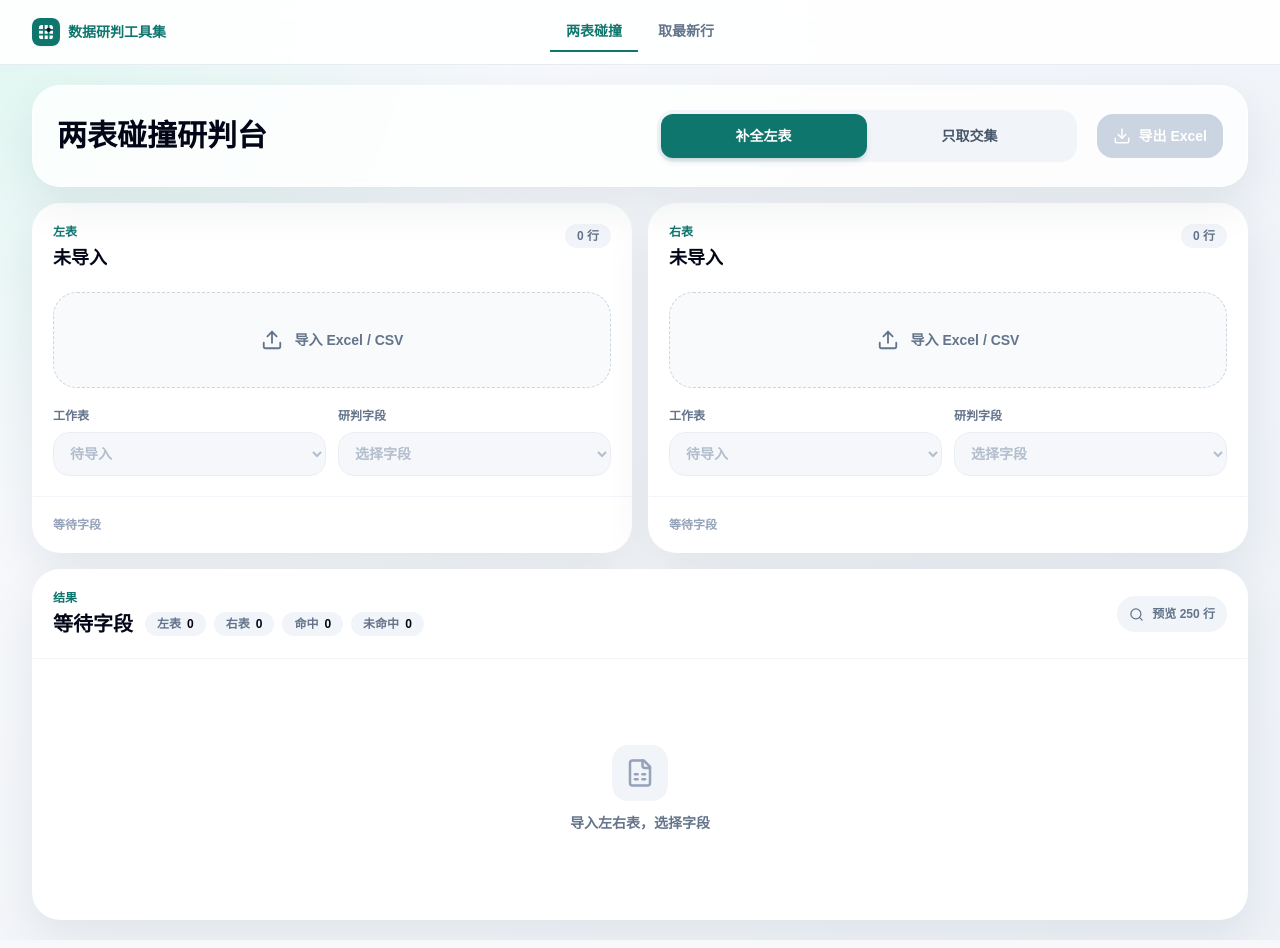
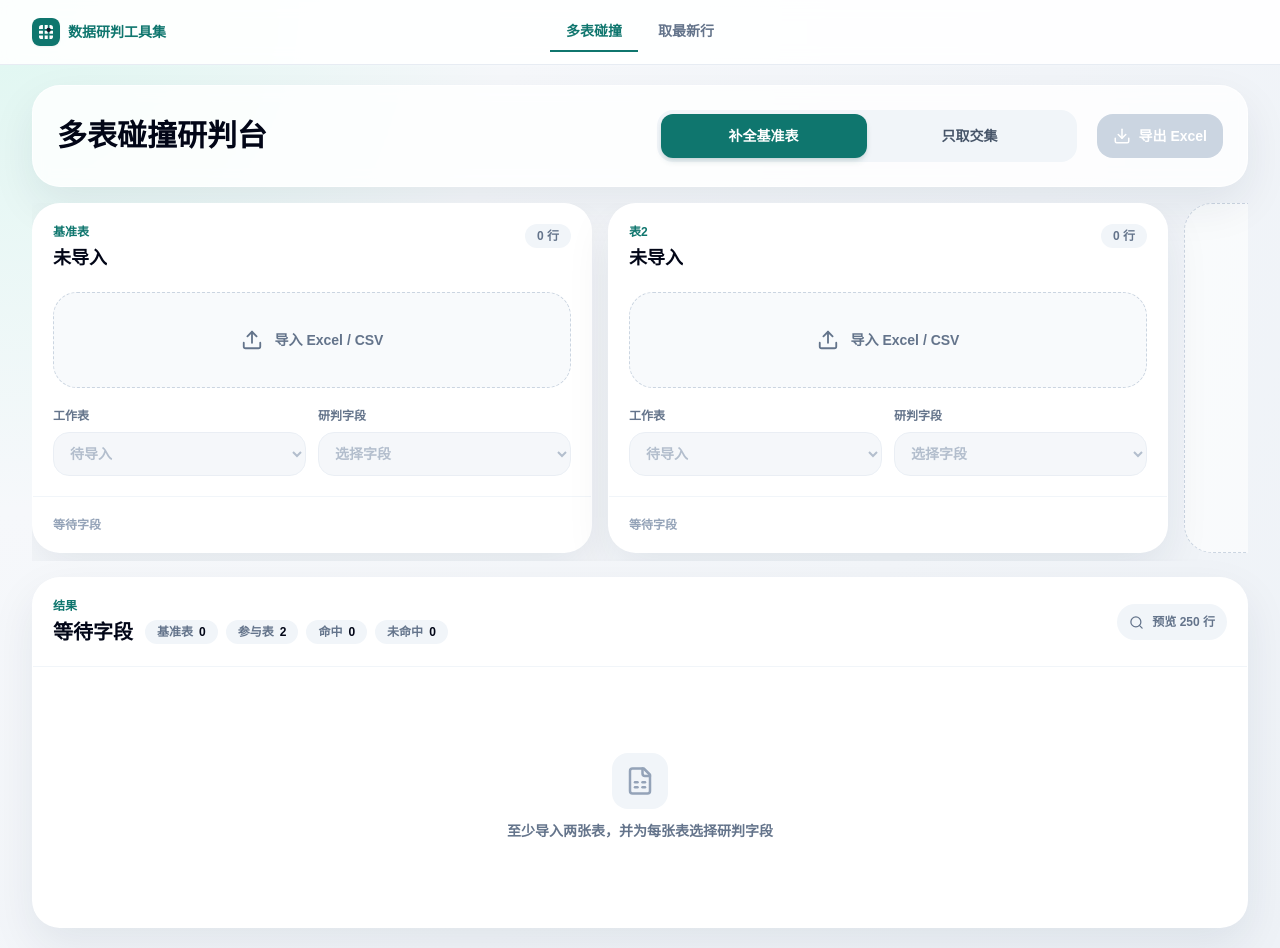
Before and after one commit to chkfail/data-analysis-workbench, a Next.js app: page / in a window 1280 px wide. Built offline with nearby package versions, Linux system fonts and the light colour scheme.

Commit message:
Support multi-table collision tools

```diff
--- a/app/config/tools.ts
+++ b/app/config/tools.ts
@@ -10,9 +10,9 @@ export const TOOL_DEFINITIONS: Record<
   }
 > = {
   collision: {
-    title: "两表碰撞",
-    heading: "两表碰撞研判台",
-    exportFile: "两表碰撞结果.xlsx",
+    title: "多表碰撞",
+    heading: "多表碰撞研判台",
+    exportFile: "多表碰撞结果.xlsx",
     exportSheet: "碰撞结果"
   },
   latest: {
--- a/app/layout.tsx
+++ b/app/layout.tsx
@@ -3,7 +3,7 @@ import "./globals.css";
 
 export const metadata: Metadata = {
   title: "数据研判工具集",
-  description: "面向数据研判工作的两表碰撞与字段比对工具",
+  description: "面向数据研判工作的多表碰撞与字段比对工具",
   icons: {
     icon: "/icon.svg",
     shortcut: "/icon.svg",
--- a/app/lib/collision.ts
+++ b/app/lib/collision.ts
@@ -1,77 +1,69 @@
-import type { DataRow, JoinedRow, MatchMode } from "@/app/types";
+import type { CollisionTableRuntime, DataRow, JoinedRow, MatchMode } from "@/app/types";
 import { formatValue, normalizeKey } from "@/app/lib/workbook";
 
 export function stripCollisionExportPrefix(column: string) {
-  return column.replace(/^(左表|右表)\./, "");
+  return column.replace(/^(左表|右表|基准表|表\d+)\./, "");
 }
 
-export function buildCollisionResult({
-  matchMode,
-  leftRows,
-  rightRows,
-  leftColumns,
-  rightColumns,
-  leftField,
-  rightField
-}: {
-  matchMode: MatchMode;
-  leftRows: DataRow[];
-  rightRows: DataRow[];
-  leftColumns: string[];
-  rightColumns: string[];
-  leftField: string;
-  rightField: string;
-}) {
-  if (!leftField || !rightField || leftRows.length === 0 || rightRows.length === 0) {
+export function buildCollisionResult({ matchMode, tables }: { matchMode: MatchMode; tables: CollisionTableRuntime[] }) {
+  if (tables.length < 2 || tables.some((table) => !table.field || table.rows.length === 0)) {
     return { rows: [] as JoinedRow[], columns: [] as string[], matched: 0, leftOnly: 0 };
   }
 
-  const rightIndex = rightRows.reduce<Map<string, DataRow[]>>((index, row) => {
-    const key = normalizeKey(row[rightField]);
+  const [baseTable, ...joinTables] = tables;
+  const columns = ["状态", ...tables.flatMap((table) => table.columns.map((column) => `${table.title}.${column}`))];
+  const indexes = joinTables.map((table) => buildIndex(table.rows, table.field));
+  let matched = 0;
+  let leftOnly = 0;
+
+  const rows = baseTable.rows.flatMap<JoinedRow>((baseRow, baseIndex) => {
+    const key = normalizeKey(baseRow[baseTable.field]);
+    const matchGroups = indexes.map((index) => (key ? index.get(key) ?? [] : []));
+    const fullyMatched = matchGroups.every((group) => group.length > 0);
+
+    if (!fullyMatched) {
+      if (matchMode === "collision") return [];
+      leftOnly += 1;
+    }
+
+    const normalizedGroups = matchGroups.map((group) => (group.length > 0 ? group : [null]));
+    const combinations = cartesianProduct(normalizedGroups);
+    matched += combinations.filter((combination) => combination.every(Boolean)).length;
+
+    return combinations.map((combination, combinationIndex) => {
+      const rowsByTable = [baseRow, ...combination];
+      return {
+        id: `${baseIndex}-${combinationIndex}`,
+        status: fullyMatched ? "matched" : "left-only",
+        data: {
+          状态: fullyMatched ? "命中" : "未命中",
+          ...Object.fromEntries(
+            tables.flatMap((table, tableIndex) =>
+              table.columns.map((column) => [`${table.title}.${column}`, rowsByTable[tableIndex] ? formatValue(rowsByTable[tableIndex]?.[column]) : ""])
+            )
+          )
+        }
+      };
+    });
+  });
+
+  return { rows, columns, matched, leftOnly };
+}
+
+function buildIndex(rows: DataRow[], field: string) {
+  return rows.reduce<Map<string, DataRow[]>>((index, row) => {
+    const key = normalizeKey(row[field]);
     if (!key) return index;
     const bucket = index.get(key) ?? [];
     bucket.push(row);
     index.set(key, bucket);
     return index;
   }, new Map());
+}
 
-  const leftPrefixed = leftColumns.map((column) => `左表.${column}`);
-  const rightPrefixed = rightColumns.map((column) => `右表.${column}`);
-  const columns = ["状态", ...leftPrefixed, ...rightPrefixed];
-  let matched = 0;
-  let leftOnly = 0;
-
-  const rows = leftRows.flatMap<JoinedRow>((leftRow, leftIndex) => {
-    const key = normalizeKey(leftRow[leftField]);
-    const matches = key ? rightIndex.get(key) ?? [] : [];
-
-    if (matches.length === 0) {
-      if (matchMode === "collision") return [];
-      leftOnly += 1;
-      return [
-        {
-          id: `${leftIndex}-empty`,
-          status: "left-only",
-          data: {
-            状态: "未命中",
-            ...Object.fromEntries(leftColumns.map((column) => [`左表.${column}`, formatValue(leftRow[column])])),
-            ...Object.fromEntries(rightColumns.map((column) => [`右表.${column}`, ""]))
-          }
-        }
-      ];
-    }
-
-    matched += matches.length;
-    return matches.map((rightRow, matchIndex) => ({
-      id: `${leftIndex}-${matchIndex}`,
-      status: "matched" as const,
-      data: {
-        状态: "命中",
-        ...Object.fromEntries(leftColumns.map((column) => [`左表.${column}`, formatValue(leftRow[column])])),
-        ...Object.fromEntries(rightColumns.map((column) => [`右表.${column}`, formatValue(rightRow[column])]))
-      }
-    }));
-  });
-
-  return { rows, columns, matched, leftOnly };
+function cartesianProduct(groups: Array<Array<DataRow | null>>) {
+  return groups.reduce<Array<Array<DataRow | null>>>(
+    (acc, group) => acc.flatMap((prefix) => group.map((item) => [...prefix, item])),
+    [[]]
+  );
 }
--- a/app/modules/collision/CollisionModule.tsx
+++ b/app/modules/collision/CollisionModule.tsx
@@ -1,70 +1,82 @@
-import type { JoinedRow, MatchMode, TableSlot, WorkbookState } from "@/app/types";
+import { Plus, X } from "lucide-react";
+import type { CollisionTableRuntime, JoinedRow, MatchMode, TableSlot } from "@/app/types";
 import { FieldSelect } from "@/app/components/FieldSelect";
 import { ResultPanel, MAX_PREVIEW_ROWS } from "@/app/components/ResultPanel";
 import { StatusBadge } from "@/app/components/StatusBadge";
 import { TableCard } from "@/app/components/TableCard";
 
 export function CollisionModule({
-  leftBook,
-  rightBook,
-  leftColumns,
-  rightColumns,
-  leftRowsCount,
-  rightRowsCount,
-  leftField,
-  rightField,
+  tables,
   loadingSlot,
   result,
   matchMode,
   onFile,
   onSheet,
-  onLeftField,
-  onRightField
+  onField,
+  onAddTable,
+  onRemoveTable
 }: {
-  leftBook: WorkbookState | null;
-  rightBook: WorkbookState | null;
-  leftColumns: string[];
-  rightColumns: string[];
-  leftRowsCount: number;
-  rightRowsCount: number;
-  leftField: string;
-  rightField: string;
+  tables: CollisionTableRuntime[];
   loadingSlot: TableSlot | null;
   result: { rows: JoinedRow[]; columns: string[]; matched: number; leftOnly: number };
   matchMode: MatchMode;
   onFile: (slot: TableSlot, file?: File) => void;
   onSheet: (slot: TableSlot, sheet: string) => void;
-  onLeftField: (field: string) => void;
-  onRightField: (field: string) => void;
+  onField: (slot: TableSlot, field: string) => void;
+  onAddTable: () => void;
+  onRemoveTable: (slot: TableSlot) => void;
 }) {
-  const canJoin = Boolean(leftBook && rightBook && leftField && rightField);
+  const canJoin = tables.length >= 2 && tables.every((table) => table.workbook && table.field);
+  const baseCount = tables[0]?.rows.length ?? 0;
 
   return (
     <>
-      <section className="grid gap-4 lg:grid-cols-2">
-        <TableCard
-          slot="left"
-          title="左表"
-          workbook={leftBook}
-          columns={leftColumns}
-          loading={loadingSlot === "left"}
-          controlGridClass="sm:grid-cols-2"
-          onFile={onFile}
-          onSheet={onSheet}
-          controls={<FieldSelect label="研判字段" disabled={leftColumns.length === 0} value={leftField} onChange={onLeftField} placeholder="选择字段" options={leftColumns} />}
-        />
+      <section className="flex gap-4 overflow-x-auto pb-2 [scrollbar-gutter:stable]">
+        {tables.map((table, index) => (
+          <div key={table.id} className="relative w-[560px] max-w-[calc(100vw-2rem)] shrink-0">
+            {index >= 2 ? (
+              <button
+                className="absolute right-4 top-4 z-10 grid h-8 w-8 place-items-center rounded-full bg-slate-100 text-slate-500 transition hover:bg-rose-50 hover:text-rose-600"
+                type="button"
+                onClick={() => onRemoveTable(table.id)}
+                title="移除此表"
+              >
+                <X size={15} />
+              </button>
+            ) : null}
+            <TableCard
+              slot={table.id}
+              title={table.title}
+              workbook={table.workbook}
+              columns={table.columns}
+              loading={loadingSlot === table.id}
+              controlGridClass="sm:grid-cols-2"
+              onFile={onFile}
+              onSheet={onSheet}
+              controls={
+                <FieldSelect
+                  label="研判字段"
+                  disabled={table.columns.length === 0}
+                  value={table.field}
+                  onChange={(field) => onField(table.id, field)}
+                  placeholder="选择字段"
+                  options={table.columns}
+                />
+              }
+            />
+          </div>
+        ))}
 
-        <TableCard
-          slot="right"
-          title="右表"
-          workbook={rightBook}
-          columns={rightColumns}
-          loading={loadingSlot === "right"}
-          controlGridClass="sm:grid-cols-2"
-          onFile={onFile}
-          onSheet={onSheet}
-          controls={<FieldSelect label="研判字段" disabled={rightColumns.length === 0} value={rightField} onChange={onRightField} placeholder="选择字段" options={rightColumns} />}
-        />
+        <button
+          className="grid min-h-[260px] w-[560px] max-w-[calc(100vw-2rem)] shrink-0 place-items-center rounded-[28px] border border-dashed border-slate-300 bg-white/60 text-slate-500 transition hover:border-field hover:bg-teal-50 hover:text-field"
+          type="button"
+          onClick={onAddTable}
+        >
+          <span className="inline-flex items-center gap-2 text-sm font-black">
+            <Plus size={20} />
+            添加表
+          </span>
+        </button>
       </section>
 
       <ResultPanel
@@ -72,10 +84,10 @@ export function CollisionModule({
         rows={result.rows}
         columns={result.columns}
         previewRows={result.rows.slice(0, MAX_PREVIEW_ROWS)}
-        emptyText={canJoin ? "当前字段没有结果" : "导入左右表，选择字段"}
+        emptyText={canJoin ? "当前字段没有结果" : "至少导入两张表，并为每张表选择研判字段"}
         metrics={[
-          ["左表", leftRowsCount],
-          ["右表", rightRowsCount],
+          ["基准表", baseCount],
+          ["参与表", tables.length],
           ["命中", result.matched],
           ["未命中", matchMode === "complete" ? result.leftOnly : 0]
         ]}
--- a/app/page.tsx
+++ b/app/page.tsx
@@ -1,8 +1,8 @@
 "use client";
 
 import { useMemo, useState } from "react";
-import { AlertCircle, Download, FileSpreadsheet, X } from "lucide-react";
-import type { MatchMode, TableSlot, ToolMode, WorkbookState } from "@/app/types";
+import { AlertCircle, Download, X } from "lucide-react";
+import type { CollisionTableState, MatchMode, TableSlot, ToolMode, WorkbookState } from "@/app/types";
 import { TOOL_DEFINITIONS } from "@/app/config/tools";
 import { AppHeader } from "@/app/components/AppHeader";
 import { ModeButton } from "@/app/components/ModeButton";
@@ -12,38 +12,43 @@ import { buildCollisionResult, stripCollisionExportPrefix } from "@/app/lib/coll
 import { buildLatestResult } from "@/app/lib/latest";
 import { downloadExcel, getColumns, parseWorkbook } from "@/app/lib/workbook";
 
+const initialCollisionTables: CollisionTableState[] = [
+  { id: "collision-1", title: "基准表", workbook: null, field: "" },
+  { id: "collision-2", title: "表2", workbook: null, field: "" }
+];
+
 export default function Home() {
   const [toolMode, setToolMode] = useState<ToolMode>("collision");
   const [matchMode, setMatchMode] = useState<MatchMode>("complete");
-  const [leftBook, setLeftBook] = useState<WorkbookState | null>(null);
-  const [rightBook, setRightBook] = useState<WorkbookState | null>(null);
+  const [collisionTables, setCollisionTables] = useState<CollisionTableState[]>(initialCollisionTables);
   const [latestBook, setLatestBook] = useState<WorkbookState | null>(null);
-  const [leftField, setLeftField] = useState("");
-  const [rightField, setRightField] = useState("");
   const [latestBaseField, setLatestBaseField] = useState("");
   const [latestTimeField, setLatestTimeField] = useState("");
   const [loadingSlot, setLoadingSlot] = useState<TableSlot | null>(null);
   const [error, setError] = useState("");
 
-  const leftRows = leftBook?.sheets[leftBook.activeSheet] ?? [];
-  const rightRows = rightBook?.sheets[rightBook.activeSheet] ?? [];
   const latestRows = latestBook?.sheets[latestBook.activeSheet] ?? [];
-  const leftColumns = useMemo(() => getColumns(leftRows), [leftRows]);
-  const rightColumns = useMemo(() => getColumns(rightRows), [rightRows]);
   const latestColumns = useMemo(() => getColumns(latestRows), [latestRows]);
+  const collisionRuntimeTables = useMemo(
+    () =>
+      collisionTables.map((table) => {
+        const rows = table.workbook?.sheets[table.workbook.activeSheet] ?? [];
+        return {
+          ...table,
+          rows,
+          columns: getColumns(rows)
+        };
+      }),
+    [collisionTables]
+  );
 
   const collisionResult = useMemo(
     () =>
       buildCollisionResult({
         matchMode,
-        leftRows,
-        rightRows,
-        leftColumns,
-        rightColumns,
-        leftField,
-        rightField
+        tables: collisionRuntimeTables
       }),
-    [matchMode, leftColumns, leftField, leftRows, rightColumns, rightField, rightRows]
+    [matchMode, collisionRuntimeTables]
   );
 
   const latestResult = useMemo(
@@ -70,16 +75,12 @@ export default function Home() {
     try {
       const workbook = await parseWorkbook(file);
 
-      if (slot === "left") {
-        setLeftBook(workbook);
-        setLeftField("");
-      } else if (slot === "right") {
-        setRightBook(workbook);
-        setRightField("");
-      } else {
+      if (slot === "latest") {
         setLatestBook(workbook);
         setLatestBaseField("");
         setLatestTimeField("");
+      } else {
+        setCollisionTables((tables) => tables.map((table) => (table.id === slot ? { ...table, workbook, field: "" } : table)));
       }
     } catch {
       setError("文件解析失败，请上传 .xlsx / .xls / .csv 文件。");
@@ -89,21 +90,34 @@ export default function Home() {
   }
 
   function updateSheet(slot: TableSlot, sheet: string) {
-    if (slot === "left" && leftBook) {
-      setLeftBook({ ...leftBook, activeSheet: sheet });
-      setLeftField("");
-    }
-
-    if (slot === "right" && rightBook) {
-      setRightBook({ ...rightBook, activeSheet: sheet });
-      setRightField("");
-    }
-
     if (slot === "latest" && latestBook) {
       setLatestBook({ ...latestBook, activeSheet: sheet });
       setLatestBaseField("");
       setLatestTimeField("");
+      return;
     }
+
+    setCollisionTables((tables) =>
+      tables.map((table) => (table.id === slot && table.workbook ? { ...table, workbook: { ...table.workbook, activeSheet: sheet }, field: "" } : table))
+    );
+  }
+
+  function updateCollisionField(slot: TableSlot, field: string) {
+    setCollisionTables((tables) => tables.map((table) => (table.id === slot ? { ...table, field } : table)));
+  }
+
+  function addCollisionTable() {
+    setCollisionTables((tables) => {
+      const nextIndex = tables.length + 1;
+      return [...tables, { id: `collision-${Date.now()}`, title: `表${nextIndex}`, workbook: null, field: "" }];
+    });
+  }
+
+  function removeCollisionTable(slot: TableSlot) {
+    setCollisionTables((tables) => {
+      if (tables.length <= 2) return tables;
+      return tables.filter((table) => table.id !== slot).map((table, index) => ({ ...table, title: index === 0 ? "基准表" : `表${index + 1}` }));
+    });
   }
 
   return (
@@ -119,7 +133,7 @@ export default function Home() {
 
             {toolMode === "collision" ? (
               <div className="grid grid-cols-2 rounded-2xl bg-slate-100 p-1">
-                <ModeButton active={matchMode === "complete"} onClick={() => setMatchMode("complete")} title="补全左表" />
+                <ModeButton active={matchMode === "complete"} onClick={() => setMatchMode("complete")} title="补全基准表" />
                 <ModeButton active={matchMode === "collision"} onClick={() => setMatchMode("collision")} title="只取交集" />
               </div>
             ) : (
@@ -159,21 +173,15 @@ export default function Home() {
 
         {toolMode === "collision" ? (
           <CollisionModule
-            leftBook={leftBook}
-            rightBook={rightBook}
-            leftColumns={leftColumns}
-            rightColumns={rightColumns}
-            leftRowsCount={leftRows.length}
-            rightRowsCount={rightRows.length}
-            leftField={leftField}
-            rightField={rightField}
+            tables={collisionRuntimeTables}
             loadingSlot={loadingSlot}
             result={collisionResult}
             matchMode={matchMode}
             onFile={handleFile}
             onSheet={updateSheet}
-            onLeftField={setLeftField}
-            onRightField={setRightField}
+            onField={updateCollisionField}
+            onAddTable={addCollisionTable}
+            onRemoveTable={removeCollisionTable}
           />
         ) : (
           <LatestModule
```
Also changed, not shown: app/types.ts (+13 -1 lines), 1 other file (tests, documents, lock files or other folders).
